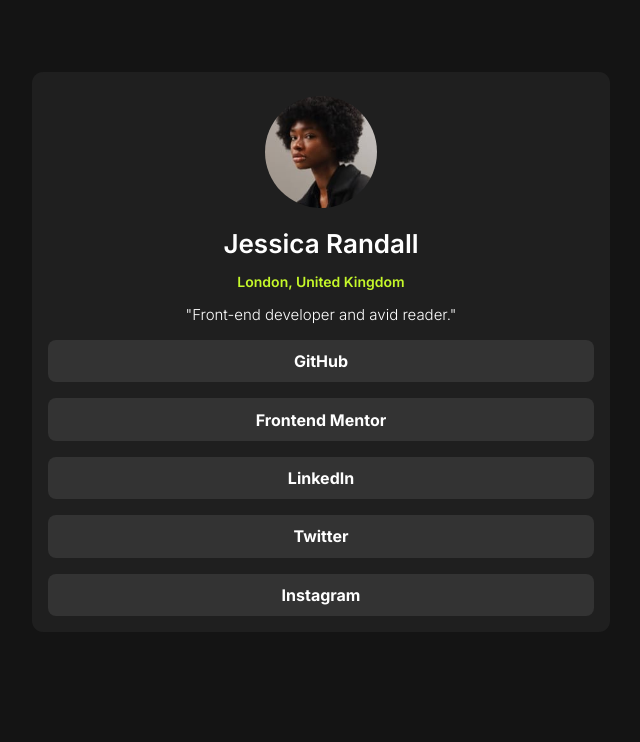
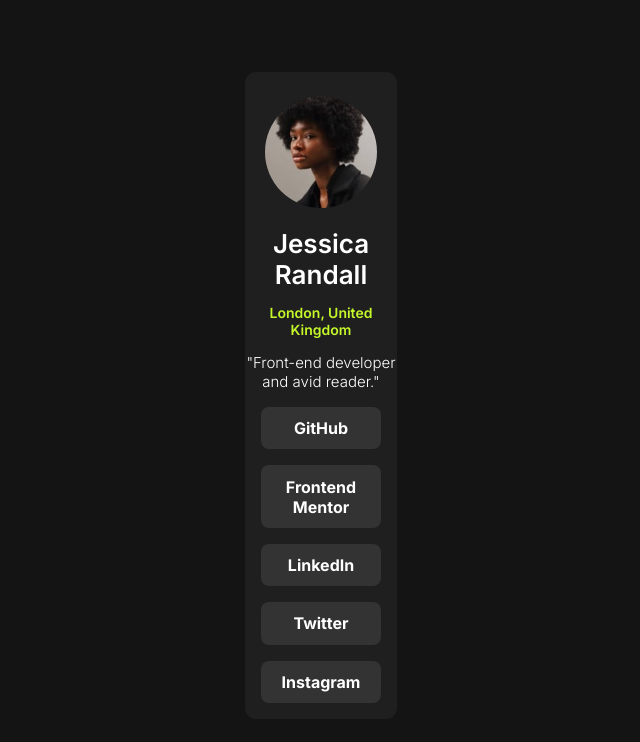
Before and after one commit to R-clout/social-link-profile-, a plain HTML site: page index.html in a window 1536 px wide. Shown: the whole page, without its empty margins (447-1087 px from the left). Drawn offline with Linux system fonts and the light colour scheme.

Commit message:
Update style.css

```diff
--- a/style.css
+++ b/style.css
@@ -57,8 +57,35 @@ p.quotes {
 a {
   text-decoration: none;
 }
-@media (min-width: 375px) {
+@media (min-width: 573px) {
   .first-layer {
-    width: 38%;
+    width: 60%;
   }
 }
+@media (min-width: 470) {
+  .first-layer {
+    width: 55%;
+  }
+}
+@media (min-width: 768px) {
+  .first-layer {
+    width: 50%;
+  }
+}
+@media (min-width: 1024px) {
+  .first-layer {
+    width: 40%;
+    height: 40%;
+  }
+}
+@media (min-width: 1326px) {
+  .first-layer {
+    width:
+  }
+}
+@media (min-width: 1440px) {
+  .first-layer {
+    width: 10%;
+    height: 10%;
+  }
+}
```
